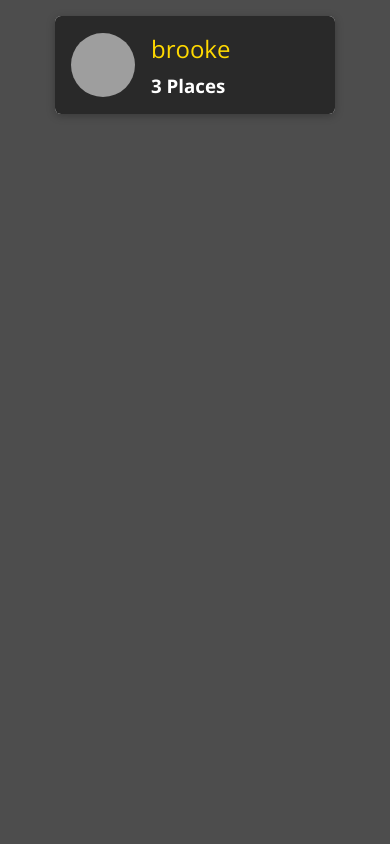
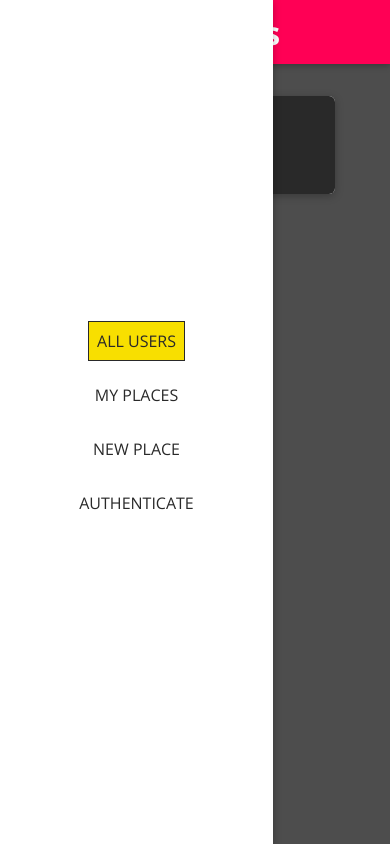
Before and after one commit to BrookeKanonik/project-collection, a React (Create React App) app in the folder best-locations-app/frontend/: page / in a window 390 px wide. Built offline with nearby package versions, Linux system fonts and the light colour scheme; grey boxes are pictures that could not be loaded.

Commit message:
adding mobile nav bar, needs adjustments but adding base

```diff
--- a/best-locations-app/frontend/public/index.html
+++ b/best-locations-app/frontend/public/index.html
@@ -28,6 +28,7 @@
   </head>
   <body>
     <noscript>You need to enable JavaScript to run this app.</noscript>
+    <div id="drawer-hook"></div>
     <div id="root"></div>
     <!--
       This HTML file is a template.
--- a/best-locations-app/frontend/src/App.js
+++ b/best-locations-app/frontend/src/App.js
@@ -3,11 +3,14 @@ import { BrowserRouter as Router, Route, Redirect, Switch } from 'react-router-d
 
 import Users from './user/pages/Users'
 import NewPlace from './places/pages/NewPlace';
+import MainNavigation from './shared/components/Navigation/MainNavigation';
 
 function App() {
   return (
   <Router>
-    <Switch></Switch>
+    <MainNavigation />
+    <main>
+      <Switch>
         <Route path="/" exact>
           <Users />
         </Route>
@@ -16,6 +19,8 @@ function App() {
         </Route>
       {/* redirect, if a user enters in a url other than the above options */}
         <Redirect to="/" />
+      </Switch>
+    </main>
   </Router>
   );
 }
--- a/best-locations-app/frontend/src/shared/components/Navigation/MainHeader.css
+++ b/best-locations-app/frontend/src/shared/components/Navigation/MainHeader.css
@@ -0,0 +1,23 @@
+.main-header {
+  width: 100%;
+  height: 4rem;
+  display: flex;
+  align-items: center;
+  position: fixed;
+  top: 0;
+  left: 0;
+  background: #ff0055;
+  box-shadow: 0 2px 6px rgba(0, 0, 0, 0.26);
+  padding: 0 1rem;
+  z-index: 5;
+}
+
+main {
+  margin-top: 5rem;
+}
+
+@media (min-width: 768px) {
+  .main-header {
+    justify-content: space-between;
+  }
+}
--- a/best-locations-app/frontend/src/shared/components/Navigation/MainHeader.js
+++ b/best-locations-app/frontend/src/shared/components/Navigation/MainHeader.js
@@ -0,0 +1,11 @@
+import React from 'react'
+
+import './MainHeader.css'
+
+const MainHeader = props => {
+    return <header className='main-header'>
+        {props.children}
+    </header>
+}
+
+export default MainHeader;
--- a/best-locations-app/frontend/src/shared/components/Navigation/MainNavigation.css
+++ b/best-locations-app/frontend/src/shared/components/Navigation/MainNavigation.css
@@ -0,0 +1,45 @@
+.main-navigation__menu-btn {
+  width: 3rem;
+  height: 3rem;
+  background: transparent;
+  border: none;
+  display: flex;
+  flex-direction: column;
+  justify-content: space-around;
+  margin-right: 2rem;
+  cursor: pointer;
+}
+
+.main-navigation__menu-btn span {
+  display: block;
+  width: 3rem;
+  height: 2.5px;
+  background: white;
+}
+
+.main-navigation__title {
+  color: white;
+}
+
+.main-navigation__title a {
+  text-decoration: none;
+  color: white;
+}
+
+.main-navigation__header-nav {
+  display: none;
+}
+
+.main-navigation__drawer-nav {
+  height: 100%;
+}
+
+@media (min-width: 768px) {
+  .main-navigation__menu-btn {
+    display: none;
+  }
+
+  .main-navigation__header-nav {
+    display: block;
+  }
+}
--- a/best-locations-app/frontend/src/shared/components/Navigation/MainNavigation.js
+++ b/best-locations-app/frontend/src/shared/components/Navigation/MainNavigation.js
@@ -0,0 +1,40 @@
+import React from 'react'
+
+import {Link} from 'react-router-dom'
+// need to make the header clickable, so we are importing link from rrd
+
+import MainHeader from './MainHeader'
+import NavLinks from './NavLinks'
+import SideDrawer from './SideDrawer'
+import './MainNavigation.css'
+
+// inside the first button will be the hamburger menu
+
+const MainNavigation = props => {
+    return (
+    <React.Fragment>
+    <SideDrawer>
+        <nav className='main-navigation__drawer-nav'>
+            <NavLinks />
+        </nav>
+    </SideDrawer>
+    <MainHeader>
+        <button className='main-navigation__menu-btn'>
+            <span />
+            <span/>
+            <span/>
+        </button>
+        <h1 className='main-navigation__title'>
+            <Link to='/'>Your Places</Link>
+        </h1>
+        <nav className='main-navigation__header-nav'>
+            <NavLinks />
+        </nav>
+    </MainHeader>
+    </React.Fragment>
+    )
+}
+
+// everything in MainHeader goes to where MainHeader is with the props.children tag
+
+export default MainNavigation;
--- a/best-locations-app/frontend/src/shared/components/Navigation/NavLinks.css
+++ b/best-locations-app/frontend/src/shared/components/Navigation/NavLinks.css
@@ -0,0 +1,76 @@
+.nav-links {
+  list-style: none;
+  margin: 0;
+  padding: 0;
+  width: 100%;
+  height: 100%;
+  display: flex;
+  flex-direction: column;
+  justify-content: center;
+  align-items: center;
+}
+
+.nav-links li {
+  margin: 1rem;
+}
+
+.nav-links a {
+  border: 1px solid transparent;
+  color: #292929;
+  text-decoration: none;
+  padding: 0.5rem;
+}
+
+.nav-links a:hover,
+.nav-links a:active,
+.nav-links a.active {
+  background: #f8df00;
+  border-color: #292929;
+  color: #292929;
+}
+
+.nav-links button {
+  cursor: pointer;
+  border: 1px solid #292929;
+  color: #292929;
+  background: transparent;
+  padding: 0.5rem;
+  font: inherit;
+}
+
+.nav-links button:focus {
+  outline: none;
+}
+
+.nav-links button:hover,
+.nav-links button:active {
+  background: #292929;
+  color: white;
+}
+
+@media (min-width: 768px) {
+  .nav-links {
+    flex-direction: row;
+  }
+
+  .nav-links li {
+    margin: 0 0.5rem;
+  }
+
+  .nav-links a {
+    color: white;
+    text-decoration: none;
+  }
+
+  .nav-links button {
+    border: 1px solid white;
+    color: white;
+    background: transparent;
+  }
+
+  .nav-links button:hover,
+  .nav-links button:active {
+    background: #f8df00;
+    color: #292929;
+  }
+}
--- a/best-locations-app/frontend/src/shared/components/Navigation/NavLinks.js
+++ b/best-locations-app/frontend/src/shared/components/Navigation/NavLinks.js
@@ -0,0 +1,23 @@
+import React from "react";
+import { NavLink } from 'react-router-dom'
+
+import './NavLinks.css'
+
+const NavLinks = props => {
+    return <ul className='nav-links'>
+        <li>
+            <NavLink to="/" exact>ALL USERS</NavLink>
+        </li>
+        <li>
+            <NavLink to="/u1/places">MY PLACES</NavLink>
+        </li>
+        <li>
+            <NavLink to="/places/new">NEW PLACE</NavLink>
+        </li>
+        <li>
+            <NavLink to="/auth">AUTHENTICATE</NavLink>
+        </li>
+    </ul>
+}
+
+export default NavLinks;
--- a/best-locations-app/frontend/src/shared/components/Navigation/SideDrawer.css
+++ b/best-locations-app/frontend/src/shared/components/Navigation/SideDrawer.css
@@ -0,0 +1,10 @@
+.side-drawer {
+    position: fixed;
+    left: 0;
+    top: 0;
+    z-index: 100;
+    height: 100vh;
+    width:70%;
+    background: white;
+    box-shadow: 0 2px 8px rgba(0, 0, 0, 0.26);
+}
--- a/best-locations-app/frontend/src/shared/components/Navigation/SideDrawer.js
+++ b/best-locations-app/frontend/src/shared/components/Navigation/SideDrawer.js
@@ -0,0 +1,9 @@
+import React from "react";
+
+import './SideDrawer.css'
+
+const SideDrawer = props => {
+    return <aside className="side-drawer">{props.children}</aside>
+};
+
+export default SideDrawer;
```
Lines whose indentation alone changed are shown as unchanged.
